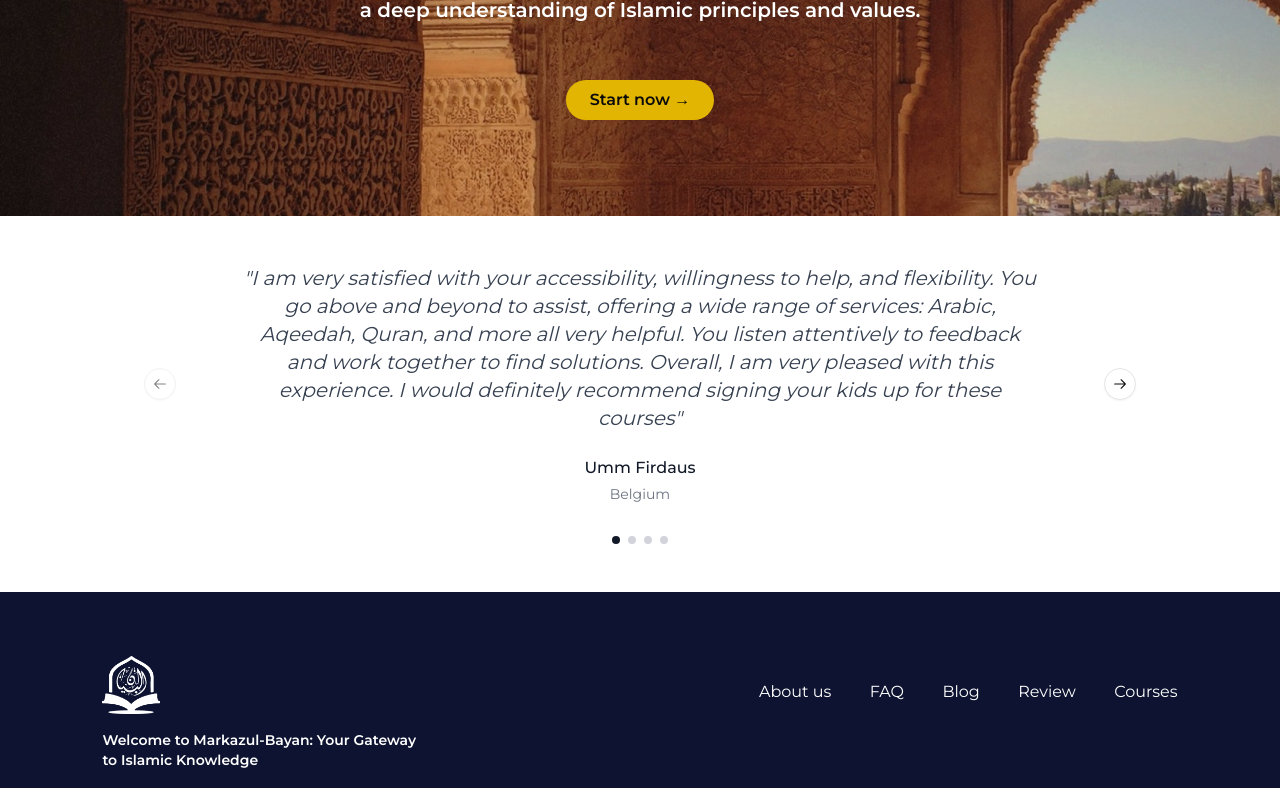
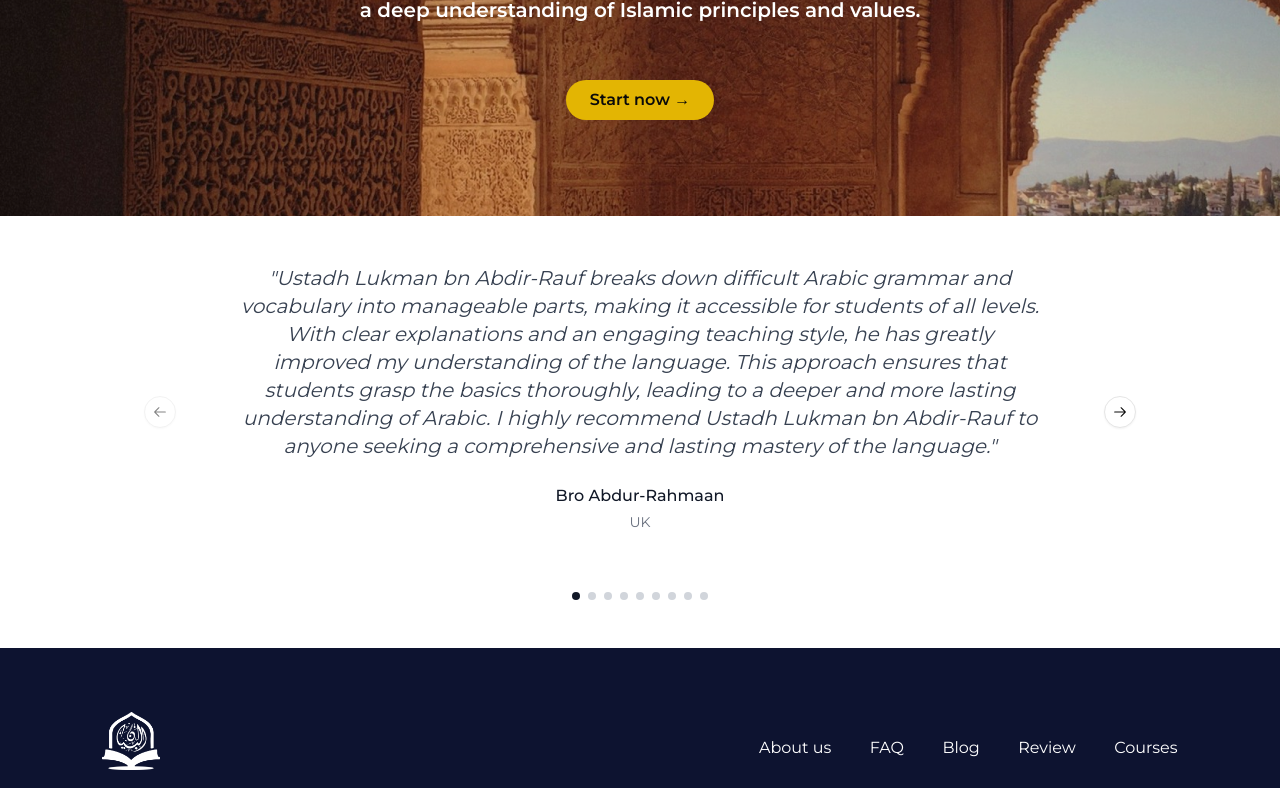
Before and after one commit to Lukman10a/markazulbayaan, a Next.js app: page / in a window 1280 px wide. Shown: the part 584-1372 px from the top of the page. Built offline with nearby package versions, Linux system fonts and the light colour scheme.

Commit message:
update homepage with embark and testimonial sections

```diff
--- a/src/components/home/newTestimonial.tsx
+++ b/src/components/home/newTestimonial.tsx
@@ -12,35 +12,65 @@ import { type CarouselApi } from "@/components/ui/carousel";
 import { useEffect, useState } from "react";
 
 interface Testimonial {
-  quote: string;
-  author: string;
+  comment: string;
+  name: string;
   location: string;
 }
 
 const testimonials: Testimonial[] = [
   {
-    quote:
-      "I am very satisfied with your accessibility, willingness to help, and flexibility. You go above and beyond to assist, offering a wide range of services: Arabic, Aqeedah, Quran, and more all very helpful. You listen attentively to feedback and work together to find solutions. Overall, I am very pleased with this experience. I would definitely recommend signing your kids up for these courses",
-    author: "Umm Firdaus",
-    location: "Belgium",
+    name: "Bro Abdur-Rahmaan ",
+    location: "UK",
+    comment:
+      "Ustadh Lukman bn Abdir-Rauf breaks down difficult Arabic grammar and vocabulary into manageable parts, making it accessible for students of all levels. With clear explanations and an engaging teaching style, he has greatly improved my understanding of the language. This approach ensures that students grasp the basics thoroughly, leading to a deeper and more lasting understanding of Arabic. I highly recommend Ustadh Lukman bn Abdir-Rauf to anyone seeking a comprehensive and lasting mastery of the language.",
   },
   {
-    quote:
-      "The teaching methodology is excellent and very effective. My children have improved significantly in their Quran reading and understanding.",
-    author: "Sarah Ahmed",
-    location: "United Kingdom",
+    name: "Umm Firdaus Belgium",
+    location: "Belgium",
+    comment:
+      "I am very satisfied with your accessibility, willingness to help, and flexibility. You go above and beyond to assist, offering a wide range of services: Arabic, Aqeedah, Quran, and more all very helpful. You listen attentively to feedback and work together to find solutions. Overall, I am very pleased with this experience. I would definitely recommend signing your kids up for these courses",
   },
   {
-    quote:
-      "The flexibility of the program and the patience of the teachers has made learning enjoyable for my kids.",
-    author: "Mohammad Hassan",
-    location: "Canada",
+    name: "Umm Sumayyah",
+    location: "UK",
+    comment:
+      "Alhamdulillah I've really benefitted from the class. I started off not having knowledge of mostly the basics, but Alhamdulillah with what we've covered especially in fiqh has really helped. And Alhamdulillah now I've also même prized over 30 hadiths and also have the understanding. What I really like about the class is how short the classes are and not lengthy so we are able to process the information.",
   },
   {
-    quote:
-      "Exceptional service and dedication to teaching. The progress my children have made is remarkable.",
-    author: "Aisha Omar",
-    location: "United States",
+    name: "Umm AbiBakr",
+    location: "Ghana",
+    comment:
+      "As salaamu alaykum WaRahmatuLlah WaBarakatuh Markazul Bayaan is one of the best Quranic institute I have ever come across. Their teachers have patience which makes learning easy. And they teach in a way which make memorization easy. The class is fix to suit your schedule . I purchased for Qur’an course but I’m been taught a book in addition and I get to ask any questions about Islam. And it has deepen my Islamic knowledge. I recommend everyone whether a beginner or an advanced student to enroll in any of their courses. And you will appreciate it. In shaa Allah.",
+  },
+  {
+    name: "Sis Taqiyyah",
+    location: "Ghana",
+    comment:
+      "As Salamualeikum, I recommend Markazul Bayaan to anyone seeking a comprehensive and engaging Islamic education.This Quran class has deepened my understanding, recitation and spiritual growth.It indeed benefit beginners seeking foundational knowledge",
+  },
+  {
+    name: "Sis Bint",
+    location: "Nigeria",
+    comment:
+      "This is an honest review, ĪnshaAllah. The 6 weeks Arabic course has been so beneficial, Alhamdulilah. From the videos to the class materials and the necessary reminders. The highlight of the class for me is the fact that, one way or the other the class actually helped in being consistent with my other ibaadat. May Allah bless the organizers and grant us, the students more understanding of the deen. ",
+  },
+  {
+    name: "Sis Iqra Kareem",
+    location: "India",
+    comment:
+      "I took Islamic studies, Arabic speaking, and Quran classes for my daughter. The teacher was patient and dedicated. I really saw an improvement in my daughter's memorization in less than a month. May Allah bless everyone associated with the organization. Jazak Allah Khair! ",
+  },
+  {
+    name: "Umm Abdillah Leyla",
+    location: "Sweeden",
+    comment:
+      "Asalamu aleykum . AlhamduliLah I am really happy I enrolled the class. I've really benefitted alot. The classes are interactive and there's the opportunity to ask the teacher anything you don't grasp.  The classes are very good Allahumma barik. I highly recommend ",
+  },
+  {
+    name: "Aisha Lawak",
+    location: "Egypt",
+    comment:
+      "Asalaam Alaykum warahmatullah wa barakatuh. Alhamdullilah, I just completed the intensive course and Baarakallahu feeh, it was very good. The class videos were always posted on time with full explanations along with the book on screen, the course material was well thought of and gave detailed explanations of the principles taught in the book. The instructors also answered any questions I had. A massive bonus is that classes are segregated. Overall, a well-planned and structured course that achieved its objectives.",
   },
 ];
 
@@ -70,11 +100,11 @@ export default function TestimonialCarousel() {
             <CarouselItem key={index}>
               <div className="text-center px-6 sm:px-12 md:px-24">
                 <blockquote className="text-lg sm:text-xl italic text-gray-700 mb-6">
-                  &quot;{testimonial.quote}&quot;
+                  &quot;{testimonial.comment}&quot;
                 </blockquote>
                 <div className="space-y-1">
                   <div className="font-medium text-gray-900">
-                    {testimonial.author}
+                    {testimonial.name}
                   </div>
                   <div className="text-sm text-gray-500">
                     {testimonial.location}
```
